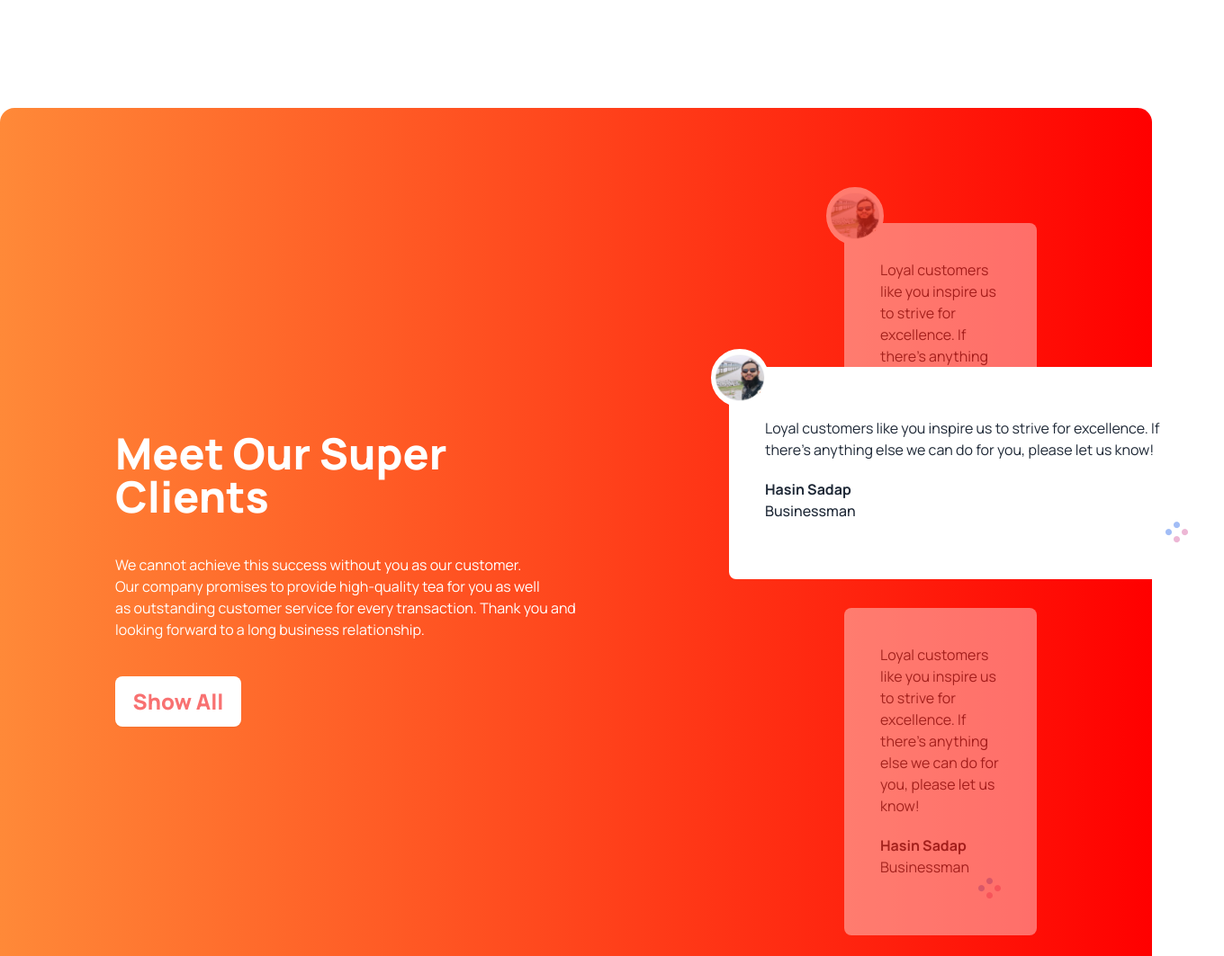
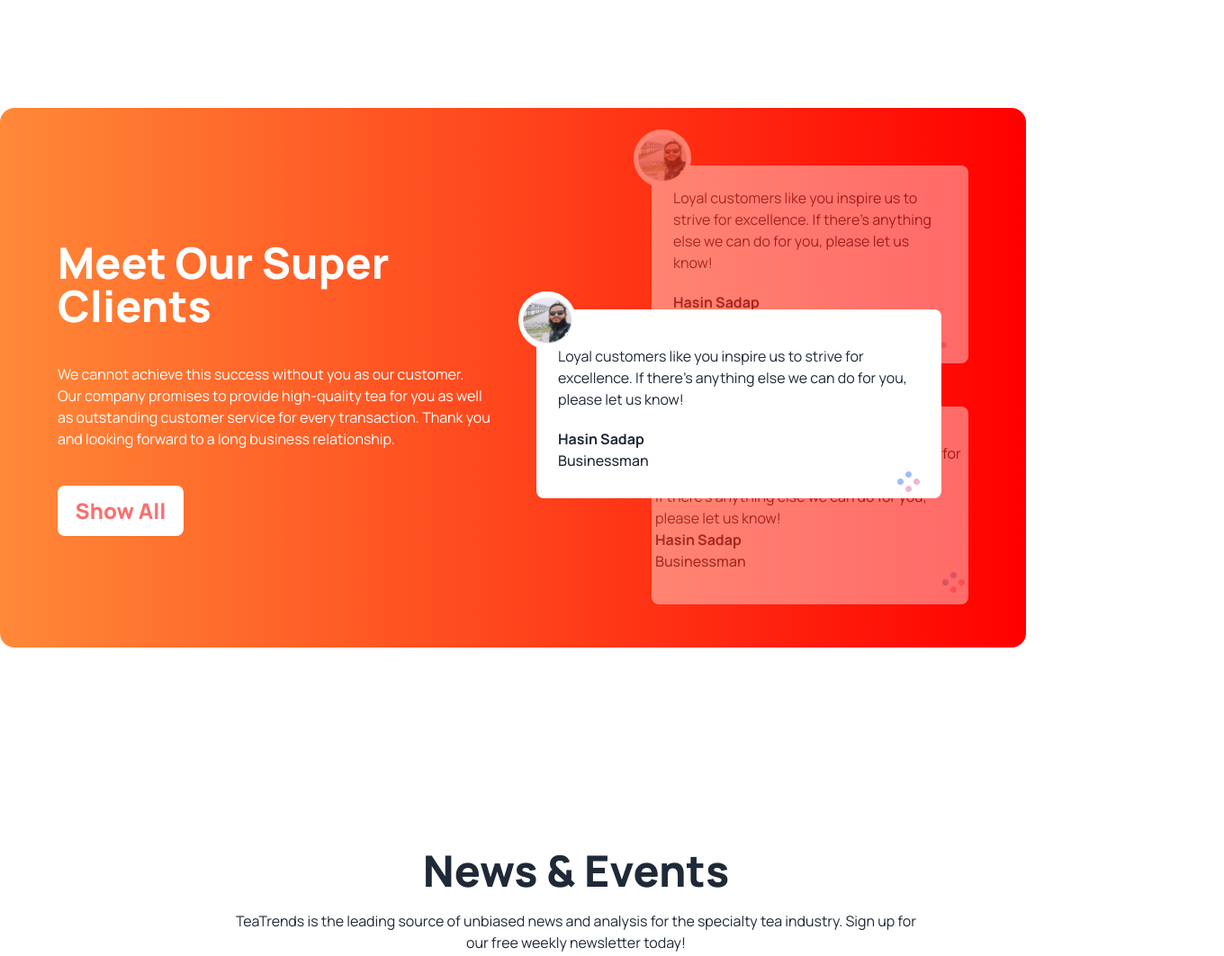
Before and after one commit to Hasin2008/tea-house-with-daisyui, a plain HTML site: page index.html in a window 1280 px wide. Shown: the part 2280-3343 px from the top of the page at 90% size, 1360 px wide, since content can reach past the window. Drawn offline with nearby package versions, Linux system fonts and the light colour scheme.

Commit message:
added some alignment

```diff
--- a/index.html
+++ b/index.html
@@ -161,39 +161,38 @@
         </section>
         <!-- Super Client Section -->
         <section
-            class="my-52 flex flex-col lg:flex-row gap-12 bg-gradient-to-r from-gradient-start to-gradient-end b-1 rounded-2xl lg:p-32 p-12">
-            <div class="flex lg:pr-28 items-center">
-                <div class="space-y-10">
+            class="my-52 lg:w-[1140px] lg:h-[600px] flex flex-col lg:flex-row gap-28 bg-gradient-to-r from-gradient-start to-gradient-end b-1 rounded-2xl lg:p-16">
+            <div class="flex lg:pr-12 items-center">
+                <div class="space-y-10 lg:w-[500px] lg:pt-6">
                     <h2 class="text-5xl font-extrabold text-white">Meet Our Super<br>
                         Clients
                     </h2>
-                    <p class="text-white lg:w-[650px]">We cannot achieve this success without you as our customer. <br>
+                    <p class="text-white lg:w-[500px]">We cannot achieve this success without you as our customer. <br>
                         Our company
                         promises to provide high-quality tea for you as well <br>
-                        as outstanding customer service for every transaction. Thank you and <br>
+                        as outstanding customer service for every transaction. Thank you and
                         looking forward to a long business relationship.
                     </p>
-                    <button
-                        class="btn text-amber-400 bg-white text-2xl border-none w-[140px] h-[56px] font-extrabold text-red-400">Show
+                    <button class="btn text-amber-400 bg-white text-2xl border-none w-[140px] h-[56px] font-extrabold text-red-400">Show
                         All</button>
                 </div>
             </div>
             <!-- Review container -->
             <div class="lg:relative">
                 <!--next review -->
-                <div class="relative z-10 opacity-40 mb-10 lg:mb-16 lg:p-10 p-1 rounded-lg bg-white">
+                <div class="relative z-10 lg:h-[220px] opacity-40 mb-10 lg:mb-12 lg:p-6 p-1 rounded-lg bg-white">
                     <img class="w-16 h-16 lg:absolute -top-10 -left-5 border-4 border-white rounded-full bg-white"
                         src="images/client 1.png" alt="">
                     <p>Loyal customers like you inspire us to strive for excellence. If there’s anything else we can do
                         for you, please let us know!</p>
                     <h4 class="font-bold mt-5">Hasin Sadap</h4>
-                    <p class="font--medium">Businessman</p>
+                    <p class="font-medium">Businessman</p>
                     <div class="flex justify-end">
                         <img src="images/circles.png" alt="">
                     </div>
                 </div>
                 <!-- current review -->
-                <div class="lg:absolute z-20 mb-10 top-40 -left-32 lg:w-[550px] lg:p-10 p-1 rounded-lg bg-white">
+                <div class="absolute z-20 mb-10 lg:top-40 lg:-left-32 lg:w-[450px] lg:h-[210px] lg:p-6 p-1 rounded-lg bg-white">
                     <img class="w-16 h-16 lg:absolute -top-5 -left-5 border-4 border-white rounded-full bg-white"
                         src="images/client 1.png" alt="">
                     <p class="pt-4">Loyal customers like you inspire us to strive for excellence. If there’s anything
@@ -205,11 +204,12 @@
                     </div>
                 </div>
                 <!-- Privious review -->
-                <div class="relative z-10 opacity-40 lg:p-10 p-1 rounded-lg bg-white">
-                    <p>Loyal customers like you inspire us to strive for excellence. If there’s anything else we can do
+                <div class="relative z-10 lg:h-[220px] opacity-40 lg:pt-10 p-1 rounded-lg bg-white">
+                    <p>Loyal customers like you inspire us to strive for excellence. <br>
+                        If there’s anything else we can do
                         for you, please let us know!</p>
-                    <h4 class="font-bold mt-5">Hasin Sadap</h4>
-                    <p class="font--medium">Businessman</p>
+                    <h4 class="font-bold">Hasin Sadap</h4>
+                    <p class="font-medium">Businessman</p>
                     <div class="flex justify-end">
                         <img src="images/circles.png" alt="">
                     </div>
@@ -219,7 +219,7 @@
         <!-- News & Event Section -->
         <section class="text-center p-4 my-52">
             <h2 class="text-5xl font-extrabold mb-5">News & Events</h2>
-            <p class="max-w-3xl mx mx-auto mb-10">TeaTrends is the leading source of unbiased news and analysis for the
+            <p class="max-w-3xl mx-auto mb-10">TeaTrends is the leading source of unbiased news and analysis for the
                 specialty tea industry. Sign up for our free weekly newsletter today!</p>
             <div class="grid gap-10 grid-cols-1 md:grid-cols-2 lg:grid-cols-3">
                 <div class="card bg-base-100 border-2 border-grey lg:p-4">
@@ -309,7 +309,8 @@
             </form>
         </div>
         <aside class="mt-10 lg:text-center">
-            <p class="font-extrabold pt-10 lg:text-xl">Copyright © 2025 - All right reserved by Hasin Industries Ltd.</p>
+            <p class="font-extrabold pt-10 lg:text-xl">Copyright © 2025 - All right reserved by Hasin Industries Ltd.
+            </p>
         </aside>
     </footer>
 </body>
```
